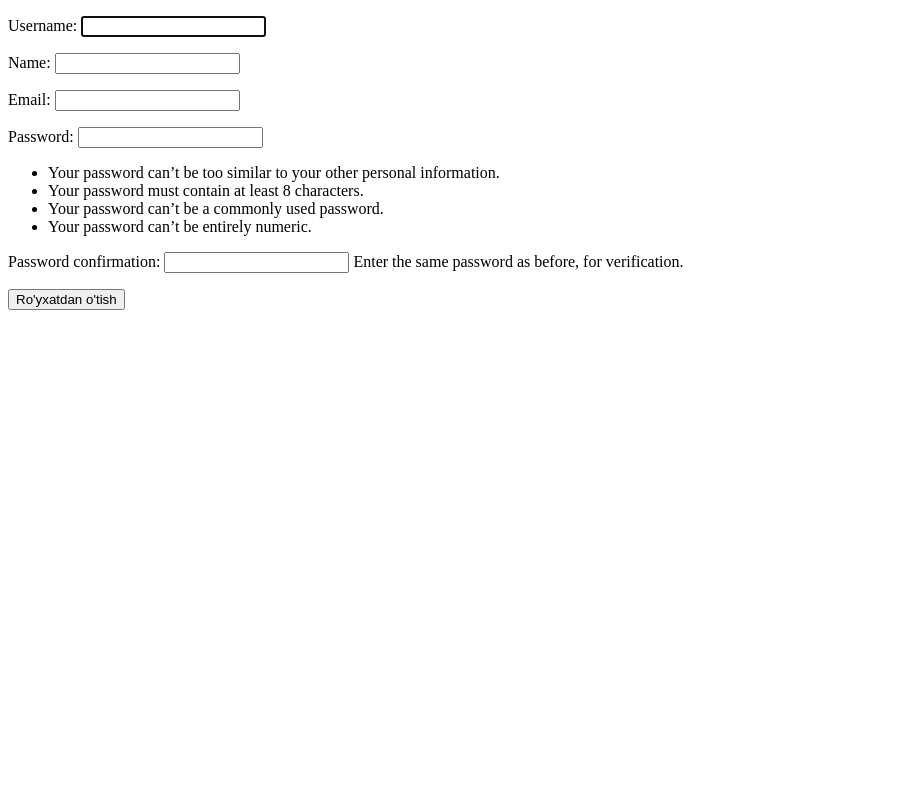
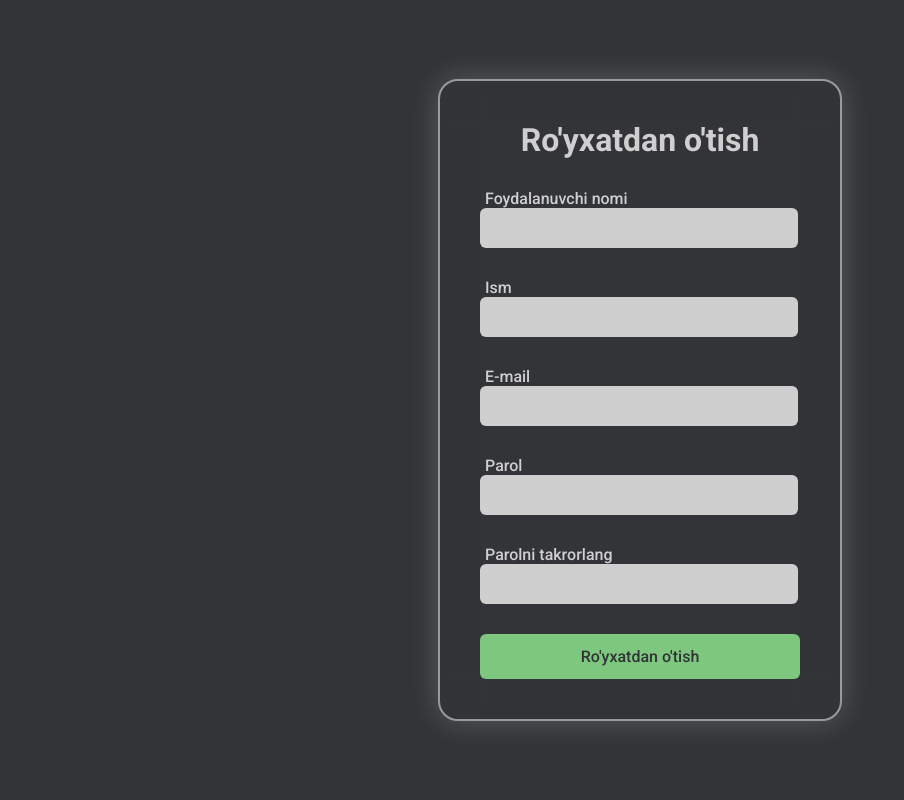
Before and after one commit to mbicl/cpblog, a Django app: page /user/register/ in a window 1280 px wide. Shown: the whole page, without its empty margins (0-904 px from the left). Run offline with Django 4.2, Linux system fonts and the light colour scheme.

Commit message:
added styles to registration templates

```diff
--- a/accounts/urls.py
+++ b/accounts/urls.py
@@ -11,7 +11,7 @@ app_name = "accounts"
 
 urlpatterns = [
     path("login/", Login.as_view(), name="login"),
-    path("register/", SignUpView.as_view(), name="signup"),
+    path("register/", SignUpView.as_view(), name="register"),
     path("edit/", EditUserView.as_view(), name="edit_user"),
     path("logout/", LogoutView.as_view(), name="logout"),
     path("<str:username>/", UserProfileView.as_view(), name="user_profile"),
--- a/accounts/views.py
+++ b/accounts/views.py
@@ -2,9 +2,8 @@ from django.contrib.auth.views import LoginView
 from django.contrib.auth.mixins import LoginRequiredMixin
 from django.contrib.auth import logout
 from django.contrib import messages
-from django.http import HttpResponse
 from django.urls import reverse_lazy
-from django.views.generic import CreateView
+from django.views.generic import CreateView, DetailView, UpdateView
 from django.shortcuts import render, redirect
 from .forms import UserRegistrationForm, UserEditForm
 from .models import User
@@ -29,15 +28,15 @@ class SignUpView(CreateView):
     success_url = reverse_lazy("accounts:login")
 
 
-class UserProfileView(CreateView):
+class UserProfileView(DetailView):
     model = User
 
-    def get(self, r, username) -> HttpResponse:
+    def get(self, r, username):
         user = self.model.objects.get(username=username)
         return render(r, "registration/profile.html", {"user": user})
 
 
-class EditUserView(LoginRequiredMixin, CreateView):
+class EditUserView(LoginRequiredMixin, UpdateView):
     login_url = reverse_lazy("accounts:login")
 
     def get(self, r):
@@ -48,10 +47,10 @@ class EditUserView(LoginRequiredMixin, CreateView):
         user_form = UserEditForm(instance=r.user, data=r.POST)
         if user_form.is_valid():
             user_form.save()
-            return redirect("accounts:user_profile")
+            return redirect("accounts:user_profile", username=r.user.username)
 
 
-class LogoutView(LoginRequiredMixin, CreateView):
+class LogoutView(LoginRequiredMixin, DetailView):
     login_url = reverse_lazy("accounts:login")
 
     def get(self, r):
--- a/article/views.py
+++ b/article/views.py
@@ -1,12 +1,8 @@
-from typing import Any, Optional
 from django.contrib.auth.mixins import LoginRequiredMixin, UserPassesTestMixin
-from django.db import models
-from django.http import HttpRequest, HttpResponse
 from django.shortcuts import render, redirect
 from django.urls import reverse_lazy
 from .forms import ArticleCreateForm
 from .models import Article
-from main.models import Category
 from django.views import View
 from django.views.generic import (
     DetailView,
--- a/static/css/problem.css
+++ b/static/css/problem.css
@@ -9,8 +9,12 @@ body {
     box-sizing: border-box;
 }
 body a {
-    color: lightgreen;
+    color: #cfcfcf;
     text-decoration: none;
+}
+body a:hover {
+    color: #ffad33;
+    text-decoration: underline;
 }
 
 /* HEADER FLEX  */
--- /dev/null
+++ b/static/css/registration.css
@@ -0,0 +1,155 @@
+@import url('https://fonts.googleapis.com/css2?family=Roboto:ital,wght@0,100;0,300;0,400;0,500;0,700;0,900;1,100;1,300;1,400;1,500;1,700;1,900&display=swap');
+:root{
+    --fontcolor: #cfcfcf;
+    --rfontcolor: #323437;
+}
+* {
+    margin: 0;
+    padding: 0;
+    display: border-box;
+    font-family: 'Roboto',sans-serif;
+}
+body {
+    display:flex;
+    justify-content: center;
+    align-items: center;
+    min-height: 100vh;
+    background: #323437;
+    background-size: cover;
+    background-position: center;
+}
+.wrapper {
+    position: relative;
+    width: 400px;
+    height: 440px;
+    background: transparent;
+    border: 2px solid rgba(255, 255, 255, 0.5);
+    border-radius: 20px;
+    backdrop-filter: blur(20px);
+    box-shadow: 0 0 30px rgba(255, 255, 255, 0.2);
+    display: flex;
+    justify-content: center;
+    align-items: center;
+}
+.wrapper-register {
+    position: relative;
+    width: 400px;
+    height: auto;
+    background: transparent;
+    border: 2px solid rgba(255, 255, 255, 0.5);
+    border-radius: 20px;
+    backdrop-filter: blur(20px);
+    box-shadow: 0 0 30px rgba(255, 255, 255, 0.2);
+    display: flex;
+    justify-content: center;
+    align-items: center;
+}
+
+.wrapper .form-box, .wrapper-register .form-box {
+    width: 100%;
+    padding: 40px;
+}
+
+.form-box h2 {
+    font-size: 2em;
+    color: var(--fontcolor);
+    text-align: center;
+}
+
+.input-box {
+    position:relative;
+    width: 87%;
+    height: auto;
+    margin: 30px 0;
+}
+.input-box label {
+    position: relative;
+    left: 5px;
+    font-size: 1em;
+    color: var(--fontcolor);
+    font-weight: 500;
+    pointer-events: none;
+}
+
+.input-box input {
+    width: 100%;
+    height: 40px;
+    background: #cfcfcf;
+    border: none;
+    outline: none;
+    font-size: 1em;
+    color: var(--rfontcolor);
+    font-weight: 600;
+    padding: 0 35px 0 5px;
+    border-radius: 6px;
+}
+
+.input-box .icon {
+    position: absolute;
+    right: -31px;
+    top: 15px;
+    font-size: 1.2em;
+    color: var(--rfontcolor);
+    line-height: 57px;
+}
+
+.remember-forgot {
+    font-size: .9em;
+    color: var(--fontcolor);
+    font-weight: 500;
+    margin: 0 0 10px;
+    display: flex;
+    justify-content: space-between;
+}
+.remember-forgot label input {
+    accent-color: var(--fontcolor);
+    margin-right: 3px;
+}
+.remember-forgot a {
+    color: var(--fontcolor);
+    text-decoration: none;
+}
+.remember-forgot a:hover {
+    text-decoration: underline;
+}
+
+.btn {
+    width: 100%;
+    height: 45px;
+    background: rgba(144, 238, 144, 0.8);
+    border: none;
+    outline: none;
+    border-radius: 6px;
+    cursor: pointer;
+    color: var(--rfontcolor);
+    font-size: 1em;
+    font-weight: 500;
+}
+
+.login-register {
+    font-size: .9em;
+    color: var(--fontcolor);
+    text-align: center;
+    font-weight: 500;
+    margin: 25px 0 10px;
+}
+
+.login-register p a {
+    color: var(--fontcolor);
+    text-decoration: none;
+    font-weight: 600;
+}
+
+.login-register p a:hover {
+    text-decoration: underline;
+}
+
+.password-error {
+    position: relative;
+    left: 5px;
+    font-size: 1em;
+    color: rgb(220, 105, 105);
+    font-weight: 500;
+    pointer-events: none;
+    margin: 5px;
+}
--- a/templates/base.html
+++ /dev/null
@@ -1,16 +0,0 @@
-<!DOCTYPE html>
-<html lang="en">
-<head>
-    <meta charset="UTF-8">
-    <meta http-equiv="X-UA-Compatible" content="IE=edge">
-    <meta name="viewport" content="width=device-width, initial-scale=1.0">
-    <title>
-        {% block title %}
-        {% endblock title %}
-    </title>
-</head>
-<body>
-    {% block content %}
-    {% endblock content %}
-</body>
-</html>
--- a/templates/registration/edit_user.html
+++ b/templates/registration/edit_user.html
@@ -1,4 +1,4 @@
-{% extends 'base.html' %}
+{% extends 'articles/article_base.html' %}
 
 {% block title %} Tahrirlash {% endblock title %}
 
--- a/templates/registration/signup.html
+++ b/templates/registration/signup.html
@@ -1,10 +1,76 @@
-{% extends 'base.html' %}
+{% comment %} {% extends 'articles/article_base.html' %}
+{% block title %}register{% endblock title %}
+{% block content %}
+<form method="post">
+    {% csrf_token %}
+    {{form.as_p}}
+    <button type="submit">Register</button>
+</form>
+{% endblock content %} {% endcomment %}
+{% load static %}
+<!DOCTYPE html>
+<html lang="en">
+<head>
+    <meta charset="UTF-8">
+    <meta http-equiv="X-UA-Compatible" content="IE=edge">
+    <meta name="viewport" content="width=device-width, initial-scale=1.0">
+    <link rel="stylesheet" href="{% static 'css/registration.css' %}">
+    <title>Ro'yxatdan o'tish</title>
+</head>
+<body>
+    <div class="wrapper-register">
+        <div class="form-box login">
+            <h2>Ro'yxatdan o'tish</h2>
+            <form method="post">
+                {% csrf_token %}
+                <div class="input-box">
+                    <label for="id_username"> Foydalanuvchi nomi </label>
+                    {{form.username}}
+                    {% if form.username.errors %}
+                        <label for="id_username" style="color: #f46363;"> Foydalanuvchi nomi oldindan mavjud </label>
+                    {% endif %}
+                </div>
+                <div class="input-box">
+                    <label for="id_name"> Ism </label>
+                    {{form.name}}
+                </div>
+                <div class="input-box">
+                    <label for="id_email"> E-mail </label>
+                    {{form.email}}
+                    {% if form.email.errors %}
+                        <label for="id_email" style="color: #f46363;"> Bu email oldindan mavjud </label>
+                    {% endif %}
+                </div>
+                <div class="input-box">
+                    <label for="id_password1"> Parol </label>
+                    {{form.password1}}
+                    {% if form.password1.errors %}
+                        {% for error in form.password1.errors %}
+                            <div class="password-error">
+                                {{error}}
+                            </div>
+                        {% endfor %}
+                    {% endif %}
+                </div>
 
-{% block title %}Ro'yxatdan o'tish{% endblock title %}
+                <div class="input-box">
+                    <label for="id_passwor2"> Parolni takrorlang </label>
+                    {{form.password2}}
+                    {% if form.password2.errors %}
+                        {% for error in form.password2.errors %}
+                            <div class="password-error">
+                                {{error}}
+                            </div>
+                        {% endfor %}
+                    {% endif %}
+                </div>
 
-{% block content %}
-    <form method="post"> {% csrf_token %}
-        {{form.as_p}}
-        <button type="submit">Ro'yxatdan o'tish</button>
-    </form>
-{% endblock content %}
+
+                <button type="submit" class="btn">Ro'yxatdan o'tish</button>
+            </form>
+        </div>
+    </div>
+    <script type="module" src="https://unpkg.com/ionicons@5.5.2/dist/ionicons/ionicons.esm.js"></script>
+    <script nomodule src="https://unpkg.com/ionicons@5.5.2/dist/ionicons/ionicons.js"></script>
+</body>
+</html>
```
Also changed, not shown: static/css/article.css (+7 -1 lines), templates/registration/login.html (+56 -8 lines), templates/registration/profile.html (+33 -7 lines), templates/registration/register_base.html (deleted).
